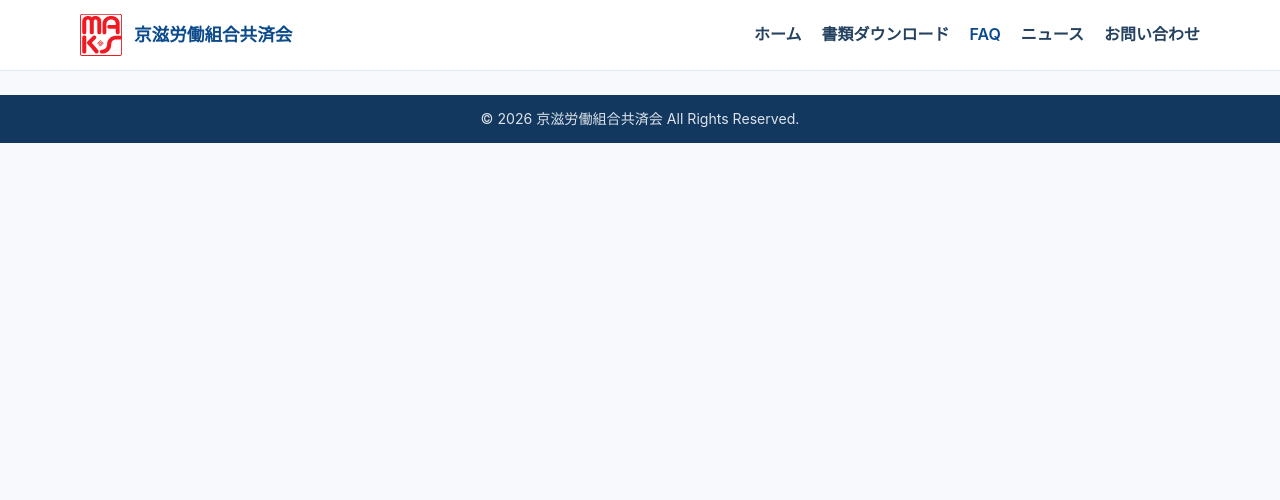
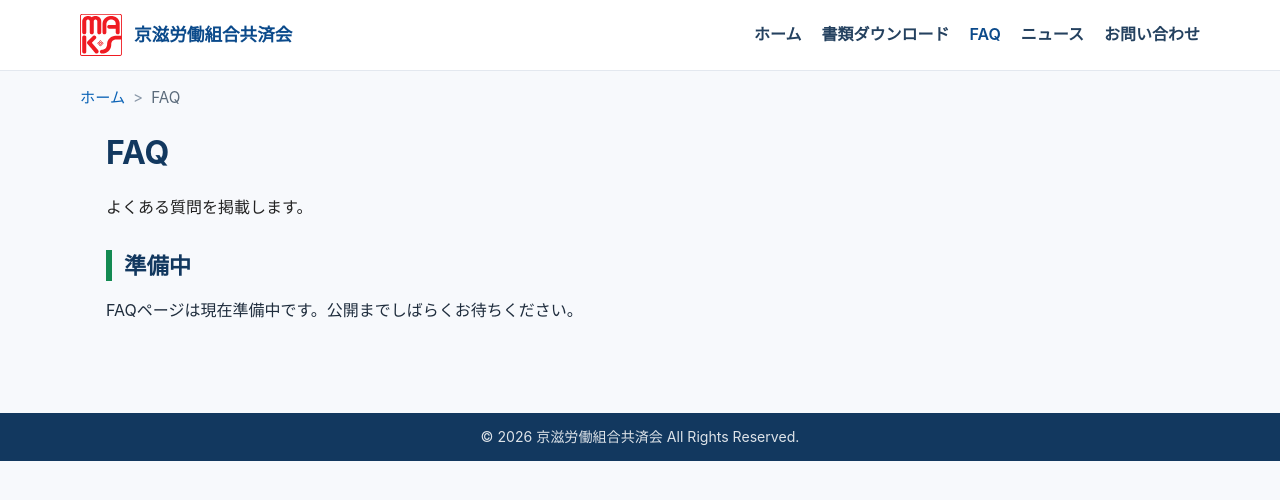
Before and after one commit to keijirodokyosai/keijirodokyosai.github.io, a Jekyll site: the page built from faq.html, in a window 1280 px wide. Shown: the top 500 px of the page. Built offline with Jekyll 4.4.1, drawn with Linux system fonts in a browser that asks for light colours.

Commit message:
Update faq.html

```diff
--- a/faq.html
+++ b/faq.html
@@ -36,3 +36,28 @@ structured_data_json_ld: >
     }
   }
 ---
+
+<nav class="breadcrumb" aria-label="パンくずリスト">
+  <ol class="breadcrumb-list">
+    <li><a href="{{ '/index.html' | relative_url }}">ホーム</a></li>
+    <li aria-current="page">FAQ</li>
+  </ol>
+</nav>
+
+<section class="kyosai-page">
+  <section class="detail-section">
+    <h1>FAQ</h1>
+    <div class="detail-lead">
+      <p>
+        よくある質問を掲載します。
+      </p>
+    </div>
+  </section>
+
+  <section class="detail-section">
+    <h2>準備中</h2>
+    <p>
+      FAQページは現在準備中です。公開までしばらくお待ちください。
+    </p>
+  </section>
+</section>
```
